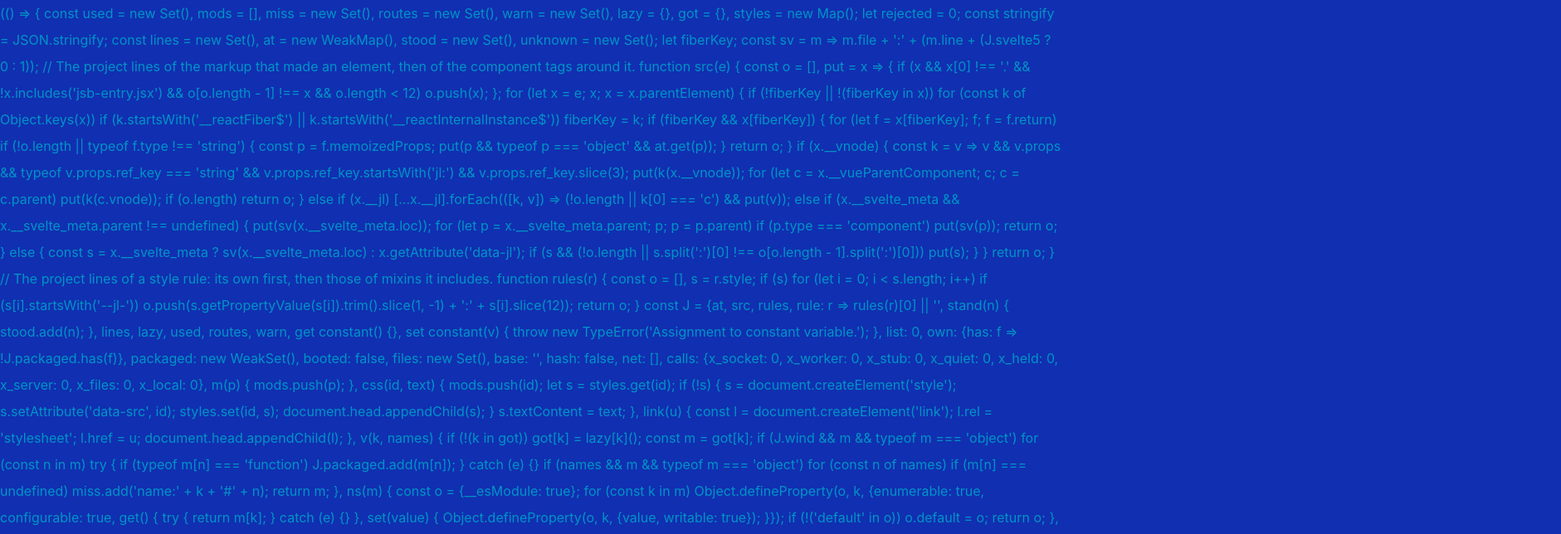
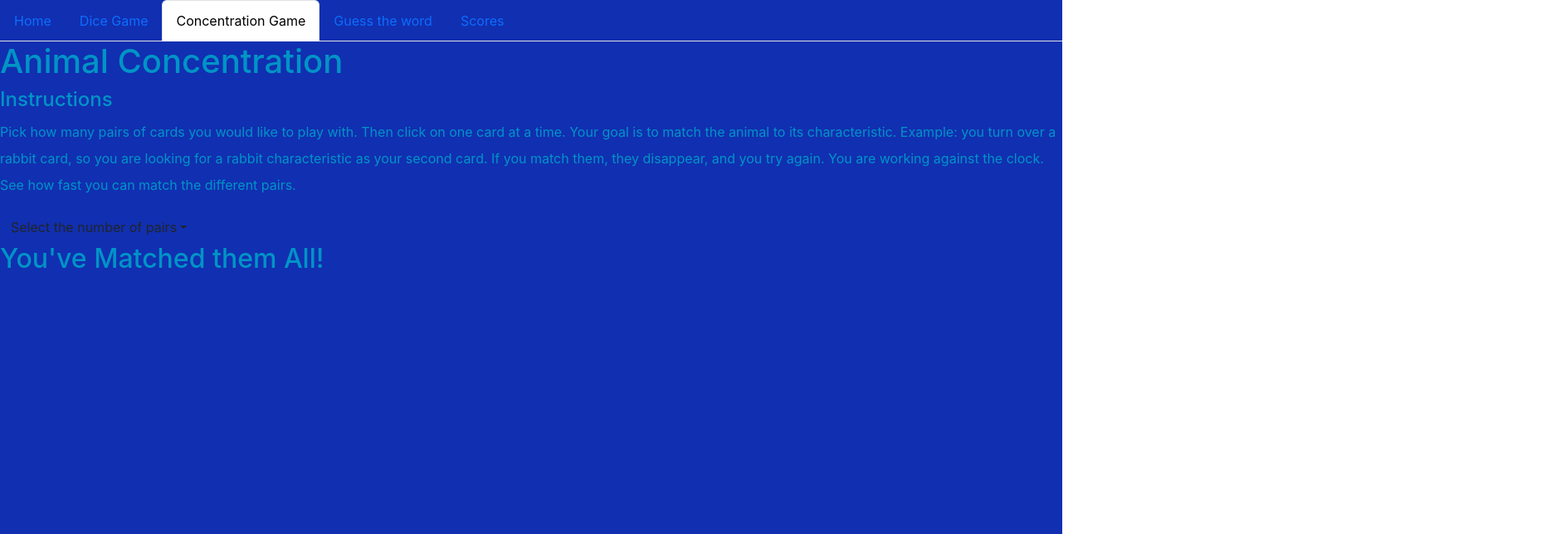
Before and after one commit to epalermobootcamp/EduApp-Learniverse, a React (Vite) app in the folder client/: page /concentrationGame in a window 1280 px wide. Shown: the top 644 px of the page at 83% size, 1881 px wide, since content can reach past the window. Built offline with nearby package versions, Linux system fonts and the light colour scheme; no server answers.

Commit message:
Woring navigation bar and links to pages that are up and attached

```diff
--- a/client/index.html
+++ b/client/index.html
@@ -4,7 +4,9 @@
     <meta charset="UTF-8" />
     <link rel="icon" type="image/svg+xml" href="/vite.svg" />
     <meta name="viewport" content="width=device-width, initial-scale=1.0" />
-    <title>Decode JWT</title>
+    <title>Learniverse</title>
+    <link href="https://fonts.googleapis.com/css2?family=Rubik+Mono+One&family=Rubik:ital,wght@0,400;1,300&display=swap"
+    rel="stylesheet">
   </head>
   <body>
     <div id="root"></div>
--- a/client/package.json
+++ b/client/package.json
@@ -6,6 +6,7 @@
   "scripts": {
     "test": "echo \"Error: no test specified\" && exit 1",
     "dev": "vite"
+
   },
   "dependencies": {
     "@apollo/client": "^3.7.15",
@@ -16,7 +17,8 @@
     "react": "^18.2.0",
     "react-dom": "^18.2.0",
     "react-router-dom": "^6.11.2",
-    "vitest": "^0.31.3"
+    "vitest": "^0.31.3",
+    "bootstrap": "^5.3.2"
   },
   "devDependencies": {
     "@types/react": "^18.0.37",
--- a/client/src/App.jsx
+++ b/client/src/App.jsx
@@ -1,5 +1,5 @@
 import { Outlet } from "react-router-dom";
-import Navigation from "./components/NavBar.jsx";
+import Navigation from "./components/NavBar";
 import "./style/general.css";
 import { ApolloClient, ApolloProvider, InMemoryCache } from "@apollo/client";
 
@@ -8,7 +8,7 @@ const client = new ApolloClient({
   cache: new InMemoryCache(),
 });
 
-function App() {
+export default function App() {
   return (
     <ApolloProvider client={client}>
       <Navigation />
@@ -18,5 +18,3 @@ function App() {
     </ApolloProvider>
   );
 }
-
-export default App;
--- a/client/src/components/CharacteristicCard.jsx
+++ b/client/src/components/CharacteristicCard.jsx
@@ -1,7 +1,7 @@
 import React from "react";
 import Card from "../components/Card";
 
-export default function CharacteristicsCard(props) {
+export default function CharacteristicCard(props) {
   const { animalChar, flipped, onClick } = props;
 
   return (
--- a/client/src/components/NavBar.jsx
+++ b/client/src/components/NavBar.jsx
@@ -10,7 +10,7 @@ function Navigation() {
             <li className="nav-item">
                 <Link
                     to="/"
-                    className={currentPage === '/' ? 'nav-link active' : 'nav-link'}
+                    className={currentPage === '/Home' ? 'nav-link active' : 'nav-link'}
                 >
                     Home
                 </Link>
@@ -18,7 +18,7 @@ function Navigation() {
             <li className="nav-item">
                 <Link
                     to="/diceGame"
-                    className={currentPage === '/AboutMe' ? 'nav-link active' : 'nav-link'}
+                    className={currentPage === '/dicGame' ? 'nav-link active' : 'nav-link'}
                 >
                     Dice Game
                 </Link>
@@ -26,7 +26,7 @@ function Navigation() {
             <li className="nav-item">
                 <Link
                     to="/concentrationGame"
-                    className={currentPage === '/Portfolio' ? 'nav-link active' : 'nav-link'}
+                    className={currentPage === '/concentrationGame' ? 'nav-link active' : 'nav-link'}
                 >
                     Concentration Game
                 </Link>
@@ -34,7 +34,7 @@ function Navigation() {
             <li className="nav-item">
                 <Link
                     to="/spellGame"
-                    className={currentPage === '/Resume' ? 'nav-link active' : 'nav-link'}
+                    className={currentPage === '/spellGame' ? 'nav-link active' : 'nav-link'}
                 >
                     Guess the word
                 </Link>
@@ -42,7 +42,7 @@ function Navigation() {
             <li className="nav-item">
                 <Link
                     to="/scores"
-                    className={currentPage === '/Contact' ? 'nav-link active' : 'nav-link'}
+                    className={currentPage === '/scores' ? 'nav-link active' : 'nav-link'}
                 >
                     Scores
                 </Link>
--- a/client/src/main.jsx
+++ b/client/src/main.jsx
@@ -1,6 +1,9 @@
-import React from 'react';
+
 import ReactDOM from "react-dom/client";
 import { createBrowserRouter, RouterProvider } from "react-router-dom";
+
+import "bootstrap/dist/css/bootstrap.min.css"
+import './style/general.css';
 
 import App from './App.jsx';
 import Home from './pages/Home';
--- a/client/src/pages/Animal.jsx
+++ b/client/src/pages/Animal.jsx
@@ -1,9 +1,9 @@
 import React, { useState, useEffect } from "react";
 import { useQuery, useLazyQuery } from "@apollo/client";
 import { QUERY_ANIMAL, QUERY_CHARC } from "../utils/queries";
-import AnimalCard from "./AnimalCard";
-import CharacteristicsCard from "./CharacteristicsCard";
-import { DropdownMenu } from "./DropdownMenu";
+import AnimalCard from "../components/AnimalCard";
+import CharacteristicCard from "../components/CharacteristicCard";
+import { DropdownMenu } from "../components/DropdownMenu";
 import "../style/general.css";
 import "../style/card.css";
 
--- a/client/src/pages/Home.jsx
+++ b/client/src/pages/Home.jsx
@@ -3,41 +3,14 @@ import { Link } from 'react-router-dom';
 import AuthService from '../utils/auth';
 
 const Home = () => {
-  // Check if the user is logged in
+
   const loggedIn = AuthService.loggedIn();
 
   return (
     <div>
-      <nav>
-        <ul>
-          <li>
-            <Link to="/">Home</Link>
-          </li>
-          <li>
-            <Link to="/spellGame">Spell Game</Link>
-          </li>
-          <li>
-            <Link to="/diceGame">Math Game</Link>
-          </li>
-          <li>
-            <Link to="/concentrationGame">Animal Game</Link>
-          </li>
-          {loggedIn ? (
-            <li>
-              <Link to="/Profile">Profile</Link>
-            </li>
-          ) : (
-            <li>
-              <Link to="/Login">Login</Link>
-            </li>
-          )}
-        </ul>
-      </nav>
-      <div>
-        {/* Content goes here */}
+
       </div>
-    </div>
-  );
+  )
 };
 
 export default Home;
--- a/client/src/style/general.css
+++ b/client/src/style/general.css
@@ -1,4 +1,4 @@
- * {
+#root {
         --lightBlue: #0094c6;
         --medBlue: #005e7c;
         --darkBlue: #112fb1;
--- a/client/vite.config.js
+++ b/client/vite.config.js
@@ -0,0 +1,18 @@
+import { defineConfig } from 'vite'
+import react from '@vitejs/plugin-react'
+
+// https://vitejs.dev/config/
+export default defineConfig({
+  plugins: [react()],
+  server: {
+    port: 3000,
+    open: true,
+    proxy: {
+      "/graphql": {
+        target: "http://localhost:3001",
+        secure: false,
+        changeOrigin: true,
+      },
+    }
+  }
+})
--- a/package.json
+++ b/package.json
@@ -13,6 +13,9 @@
   "author": "",
   "license": "ISC",
   "dependencies": {
-    "concurrently": "^8.2.2"
+    "@popperjs/core": "^2.11.8",
+    "bootstrap": "^5.3.2",
+    "concurrently": "^8.2.2",
+    "vite-plugin-bootstrap": "^5.2.3"
   }
 }
```
Also changed, not shown: 2 other files (tests, documents, lock files or other folders).
